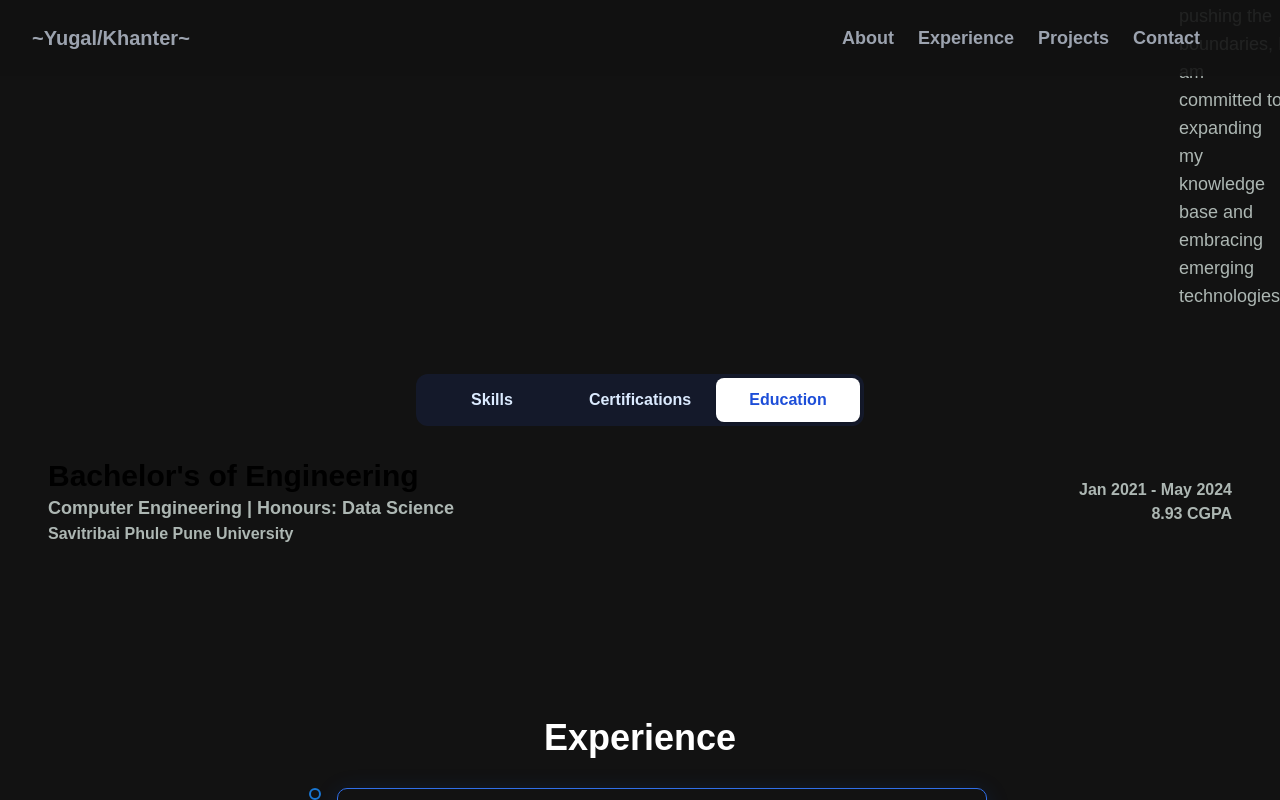
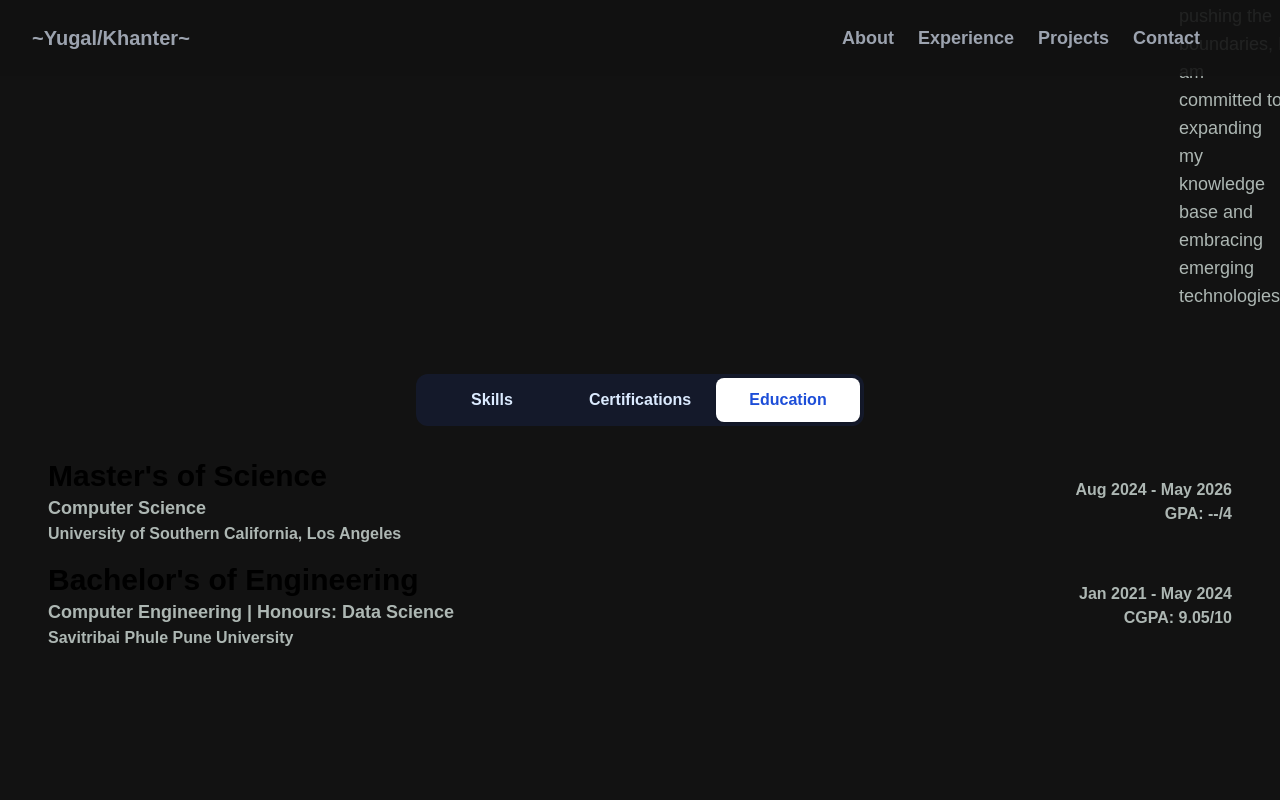
Before and after one commit to yugal82/portfolio-website, a Next.js app: page / in a window 1280 px wide. Both pictures are taken after a click on the tab "Education". Shown: the part 1864-2664 px from the top of the page. Built offline with nearby package versions, Linux system fonts and the light colour scheme.

Commit message:
education section updated

```diff
--- a/src/app/components/Education.jsx
+++ b/src/app/components/Education.jsx
@@ -2,7 +2,19 @@ import React from 'react'
 
 const Education = () => {
     return (
+        <>
         <div className='w-full md:flex items-center justify-between'>
+            <div>
+                <h2 className='text-xl md:text-3xl font-bold'>Master&apos;s of Science</h2>
+                <span className='text-base md:text-lg text-[#adb7b3] font-semibold'>Computer Science</span>
+                <p className='text-base text-[#adb7b3] font-semibold'>University of Southern California, Los Angeles</p>
+            </div>
+            <div className=' text-[#adb7b3] font-normal md:font-semibold'>
+                <span className='block'>Aug 2024 - May 2026</span>
+                <span className='block w-full md:text-right'>GPA: --/4</span>
+            </div>
+        </div>
+        <div className='w-full md:flex items-center justify-between my-4'>
             <div>
                 <h2 className='text-xl md:text-3xl font-bold'>Bachelor&apos;s of Engineering</h2>
                 <span className='text-base md:text-lg text-[#adb7b3] font-semibold'>Computer Engineering | Honours: Data Science</span>
@@ -10,9 +22,10 @@ const Education = () => {
             </div>
             <div className=' text-[#adb7b3] font-normal md:font-semibold'>
                 <span className='block'>Jan 2021 - May 2024</span>
-                <span className='block w-full md:text-right'>8.93 CGPA</span>
+                <span className='block w-full md:text-right'>CGPA: 9.05/10</span>
             </div>
         </div>
+        </>
     )
 }
 
```
